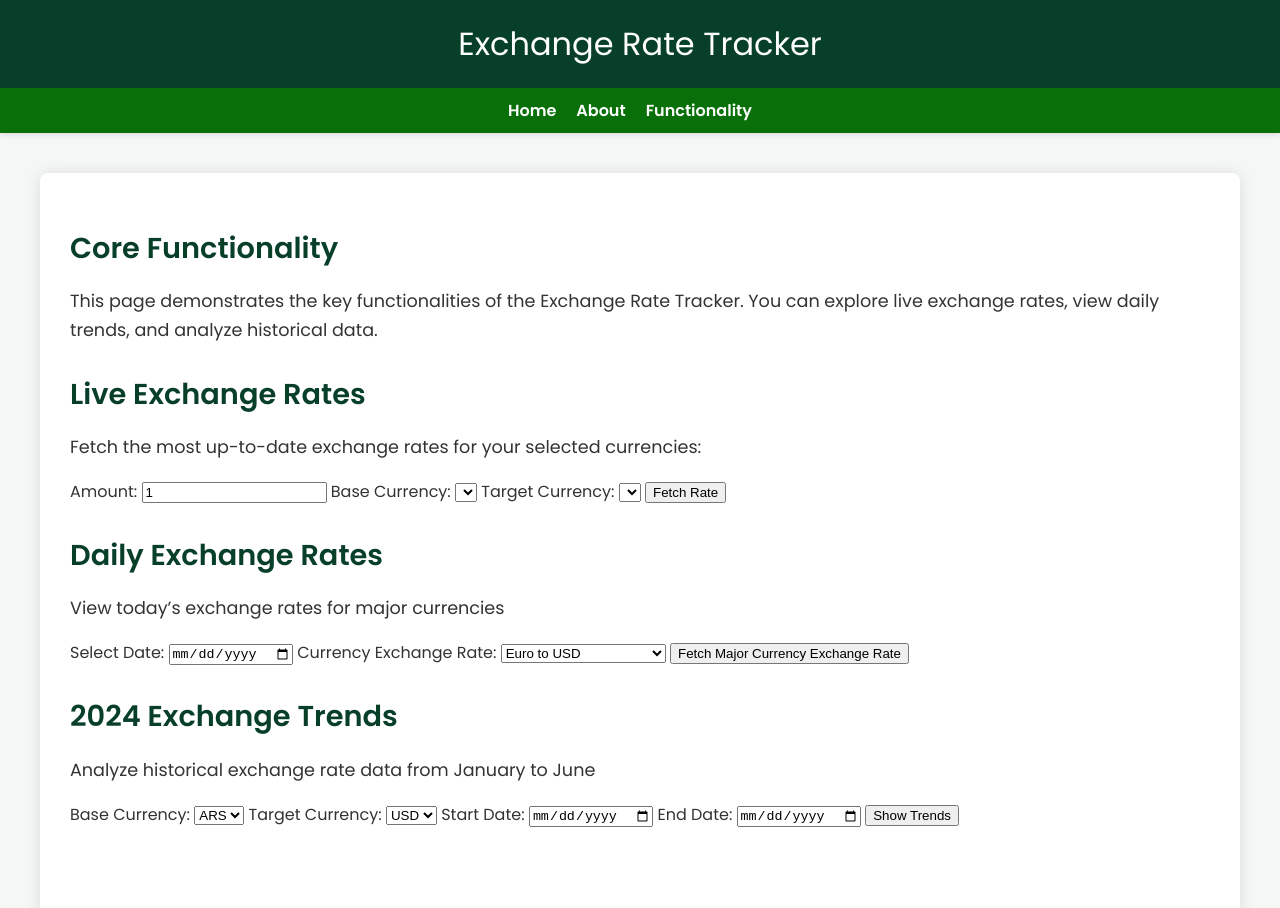
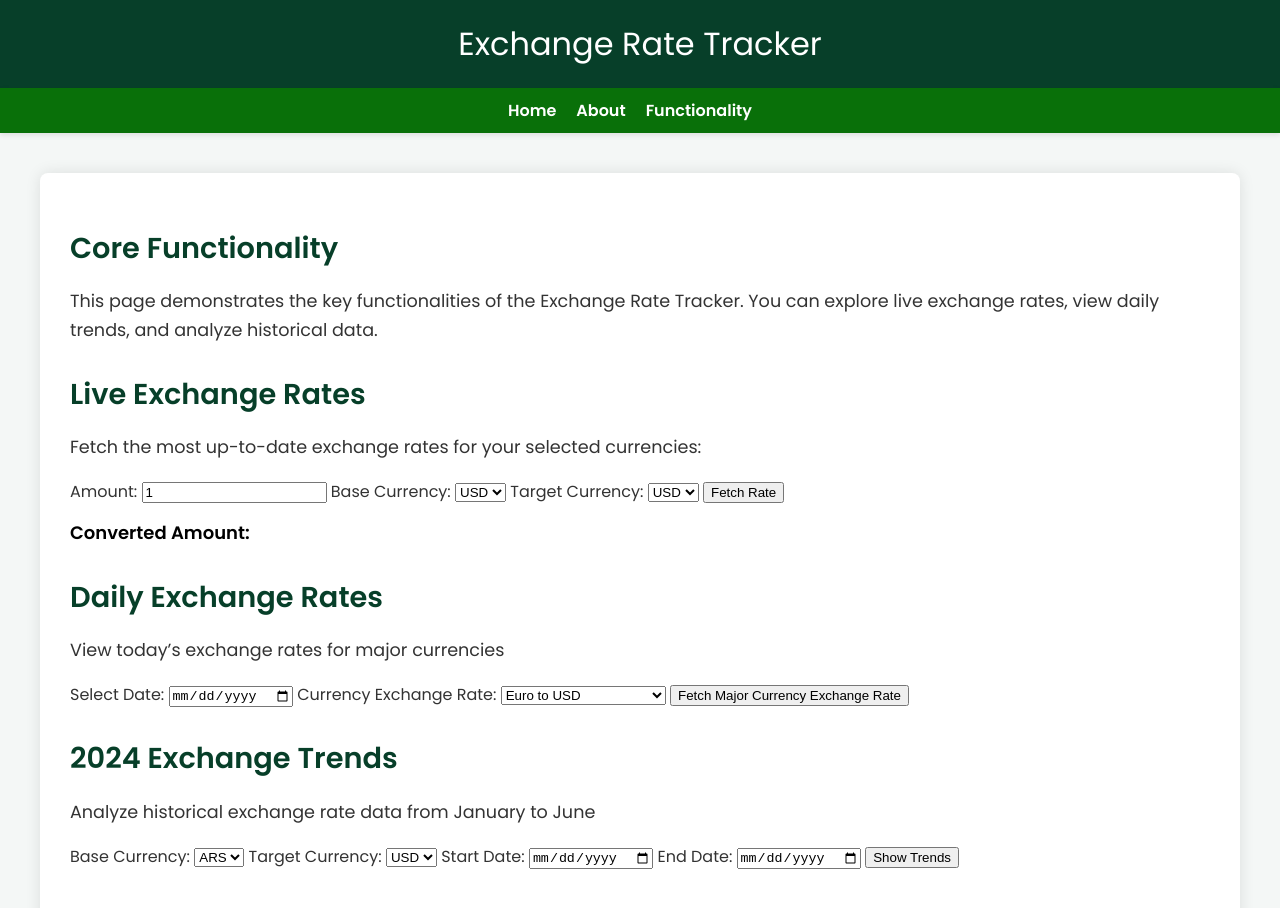
Before and after one commit to loconick/377-Final-Group-Project, a website with bundled scripts: page functionality.html in a window 1280 px wide. Shown: the top 908 px of the page. Built offline with nearby package versions, Linux system fonts and the light colour scheme; no server answers.

Commit message:
Update functionality.html

```diff
--- a/functionality.html
+++ b/functionality.html
@@ -43,16 +43,29 @@
         <input type="number" id="amount" value="1">
 
         <label for="from">Base Currency:</label>
-      <select id="from"></select>
+        <select id="from">
+          <!-- Populate with options -->
+          <option value="USD">USD</option>
+          <option value="EUR">EUR</option>
+          <option value="GBP">GBP</option>
+          <!-- Add more currencies as needed -->
+        </select>
 
         <label for="to">Target Currency:</label>
-      <select id="to"></select>
+        <select id="to">
+          <!-- Populate with options -->
+          <option value="USD">USD</option>
+          <option value="EUR">EUR</option>
+          <option value="GBP">GBP</option>
+          <!-- Add more currencies as needed -->
+        </select>
 
         <button onclick="convertCurrency()">Fetch Rate</button>
 
         <div id="result">
-          <h2 style="color: black; font-size: 18px;"></h2>
+          <h2 id="exchange-rate-result" style="color: black; font-size: 18px;">Converted Amount: </h2>
         </div>
+
 
 
         <!-- Link to JavaScript File -->
```
Lines whose indentation alone changed are shown as unchanged.
